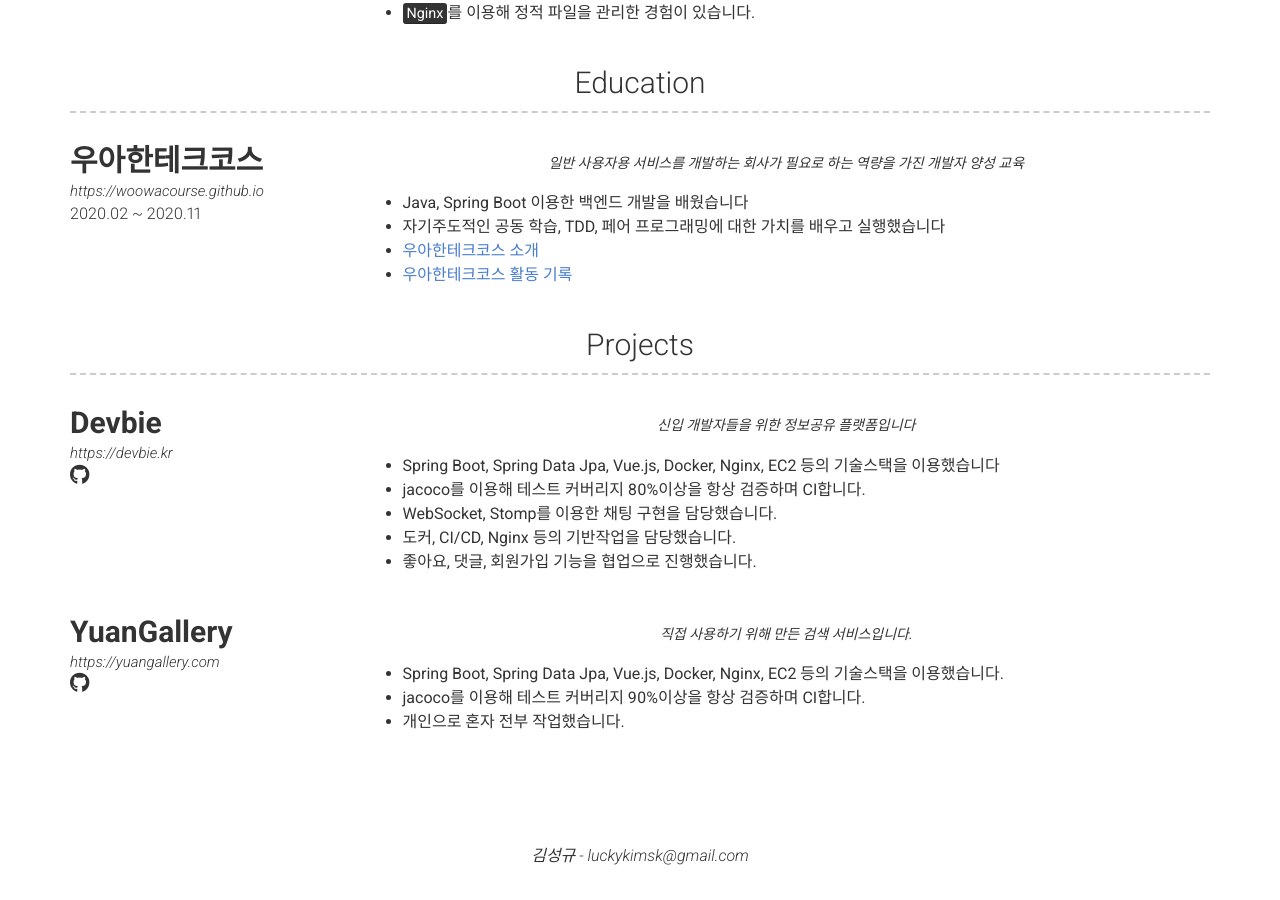
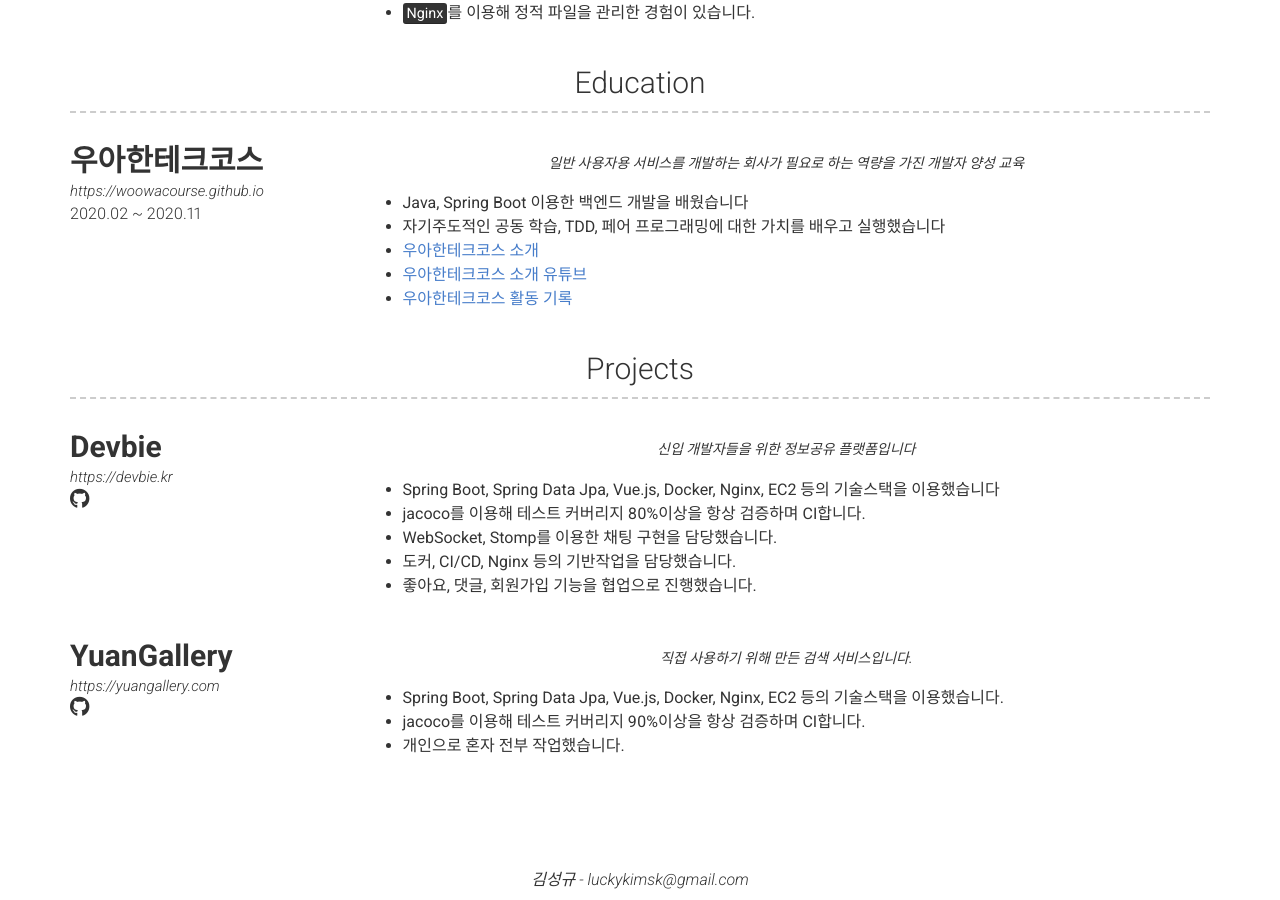
Before and after one commit to KimSeongGyu1/KimSeongGyu1.github.io, a Jekyll site: the page built from index.md, in a window 1280 px wide and 900 px high, scrolled down 922 px. Built offline with Jekyll 4.4.1, drawn with Linux system fonts in a browser that asks for light colours; nearby versions of some CDN libraries; before the commit the page ends 1798 px from its top, so only the background shows below that.

Commit message:
우테코 소개 유튜브 링크 추가

```diff
--- a/_data/education.yml
+++ b/_data/education.yml
@@ -9,4 +9,5 @@
     - Java, Spring Boot 이용한 백엔드 개발을 배웠습니다
     - 자기주도적인 공동 학습, TDD, 페어 프로그래밍에 대한 가치를 배우고 실행했습니다
     - [우아한테크코스 소개](https://woowabros.github.io/techcourse/2019/10/14/woowacourse.html)
+    - [우아한테크코스 소개 유튜브](https://www.youtube.com/watch?v=pvUTTfLphIo)
     - [우아한테크코스 활동 기록](https://github.com/KimSeongGyu1/woowacourse-projects)
```
